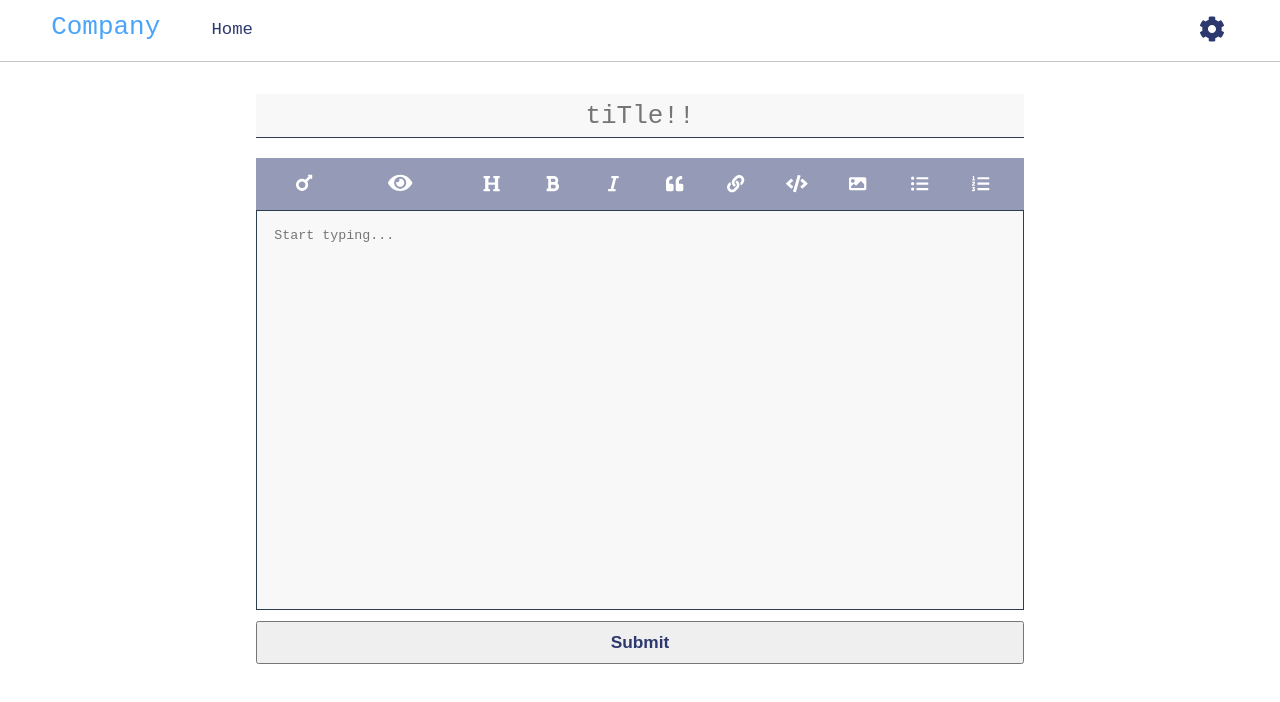
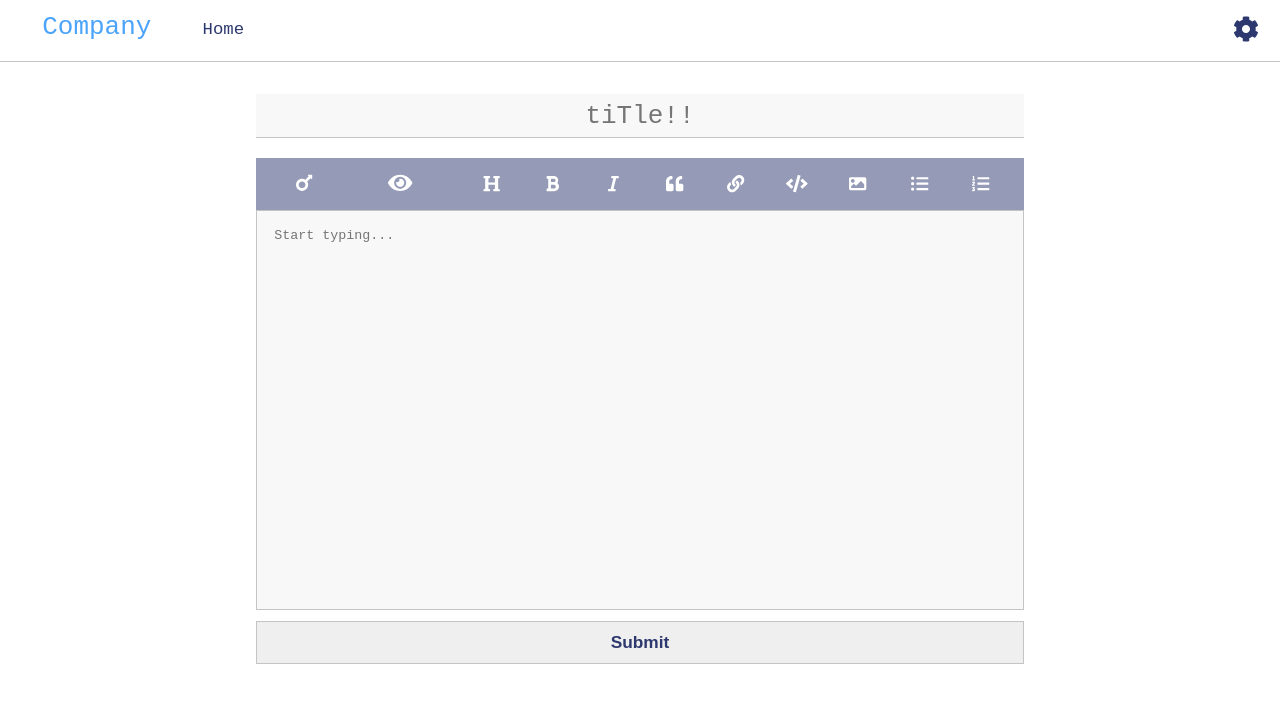
Before and after one commit to mVaibhavPrakash/ModernEditorClient, a React app: page / in a window 1280 px wide. Shown: the top 702 px of the page. Built offline with nearby package versions, Linux system fonts and the light colour scheme.

Commit message:
inhanced ui

```diff
--- a/src/css/input.css
+++ b/src/css/input.css
@@ -5,7 +5,7 @@
     padding: 0.4rem;
     width: 100%;
     margin-bottom:.25rem;
-    border: 1px solid #2d3e50;
+    border: 1px solid rgb(195, 197, 197);
     background-color: rgb(248, 248, 248);
     resize: none;
     font-family: monospace;
--- a/src/css/navbar.css
+++ b/src/css/navbar.css
@@ -15,7 +15,7 @@
 .navbarLeft{
     display: inline;
     float: left;
-    margin-left: 4vw;
+    margin-left: 3.3vw;
 }
 
 #navbarCompanyLogo{
@@ -34,7 +34,7 @@
 .navbarRight{
     display: inline;
     float: right;
-    margin-right: 4vw;
+    margin-right: 1.3vw;
 }
 
 #cog{
--- a/src/css/submit.css
+++ b/src/css/submit.css
@@ -3,12 +3,20 @@
     width:100%;
     height:100%;
     color:rgb(45,56,110);
+    border: none;
+    border: 1px solid rgb(195, 197, 197);
     margin: 0 0 0 0;
     box-sizing: border-box;
     font-size:.40rem;
     font-weight: 600;
 }
 
+#submitBlog:active{
+    border: 1px solid rgb(48, 49, 49);
+    color: rgb(13, 26, 87);
+    background-color:rgba(208, 211, 226, 0.5);
+}
+
 .submitDiv{
     height:1rem;
     margin-bottom: 10px;
--- a/src/css/title.css
+++ b/src/css/title.css
@@ -9,7 +9,7 @@
     border-top: 0;
     border-left: 0;
     border-right: 0;
-    border-bottom:1px solid #2d3e50;
+    border-bottom:1px solid rgb(195, 197, 197);
     box-sizing: content-box;
     margin-bottom: 20px;
     text-align: center;
--- a/src/js/clickNav.js
+++ b/src/js/clickNav.js
@@ -6,7 +6,7 @@ const clickNav = () => {
   if (ele.className === 'editor') {
     element[0].style.display = 'block';
     ele.className = 'editorActive';
-    eles[0].style.margin = '0 1vw 0 4vw';
+    eles[0].style.margin = '0 1.7vw 0 3.3vw';
     e[0].style.width = '65vw';
   } else {
     element[0].style.display = 'none';
```
